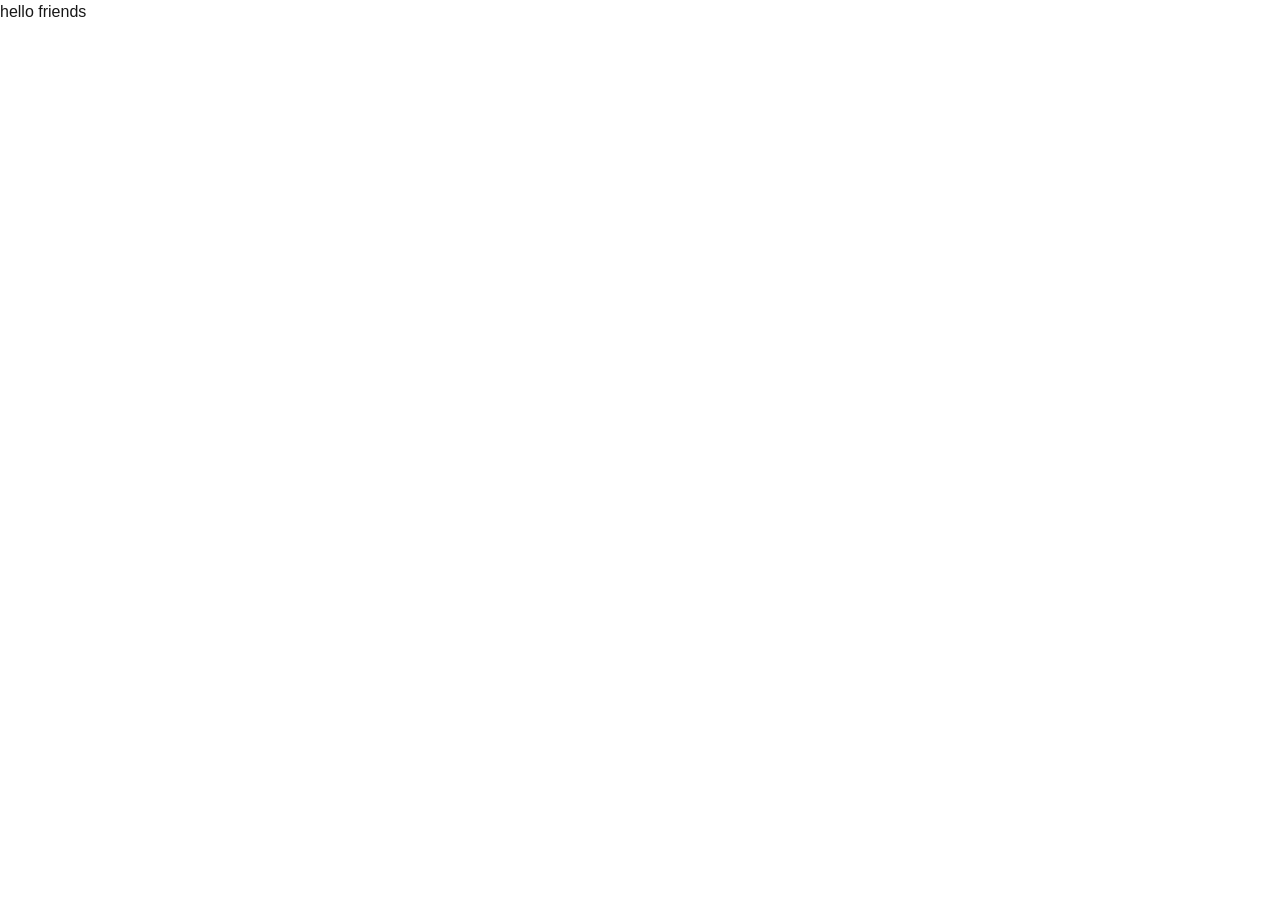
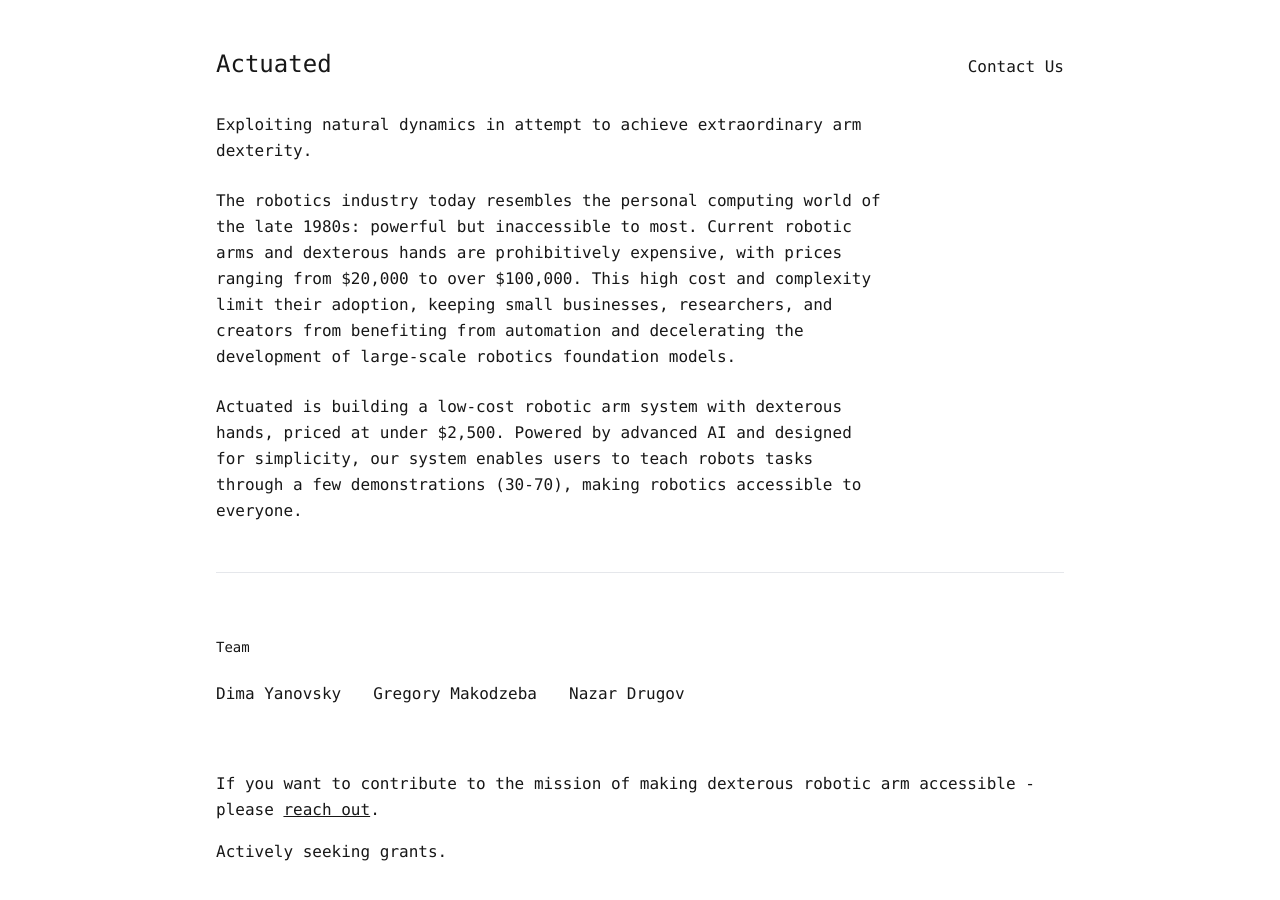
Before and after one commit to gregorymakodzeba/actuated-web, a Next.js app: page / in a window 1280 px wide. Shown: the top 900 px of the page. Before the commit the page ends 800 px from the top, so only its background shows below. Built offline with nearby package versions, Linux system fonts and the light colour scheme.

Commit message:
finished cite

```diff
--- a/app/page.tsx
+++ b/app/page.tsx
@@ -1,7 +1,67 @@
-export default function Home() {
+import React from "react";
+
+export default function Page() {
   return (
-    <p>hello friends
+    <div className="max-w-4xl mx-auto px-6 py-12 font-mono leading-relaxed">
+      <header className="mb-12">
+        <div className="flex items-baseline justify-between mb-8">
+          <h1 className="text-2xl">Actuated</h1>
+          <nav>
+            <ul className="flex gap-4">
+              <li>
+                <a href="mailto:yanovsky@mit.edu" className="hover:opacity-70">
+                  Contact Us
+                </a>
+              </li>
+            </ul>
+          </nav>
+        </div>
 
-    </p>
+        <p className="max-w-2xl mb-6">
+          Exploiting natural dynamics in attempt to achieve extraordinary arm dexterity.
+        </p>
+
+        <p className="max-w-2xl mb-6">
+          The robotics industry today resembles the personal computing world of the late 1980s: powerful but
+          inaccessible to most. Current robotic arms and dexterous hands are prohibitively expensive, with prices
+          ranging from $20,000 to over $100,000. This high cost and complexity limit their adoption, keeping small
+          businesses, researchers, and creators from benefiting from automation and decelerating the development of
+          large-scale robotics foundation models.
+        </p>
+        <p className="max-w-2xl">
+          Actuated is building a low-cost robotic arm system with dexterous hands, priced at under $2,500. Powered by
+          advanced AI and designed for simplicity, our system enables users to teach robots tasks through a few
+          demonstrations (30-70), making robotics accessible to everyone.
+        </p>
+      </header>
+
+      <hr className="my-12 border-t border-gray-200" />
+
+      <section className="my-16">
+        <h2 className="text-sm mb-6">Team</h2>
+        <div className="flex gap-8">
+          <a href="https://www.linkedin.com/in/yanovsk/" className="hover:opacity-70">
+            Dima Yanovsky
+          </a>
+          <a href="http://x.com/youfelll/" className="hover:opacity-70">
+            Gregory Makodzeba
+          </a>
+          <a href="https://www.linkedin.com/in/nazar-drugov-175939276/" className="hover:opacity-70">
+            Nazar Drugov
+          </a>
+        </div>
+      </section>
+
+      <section className="mb-16">
+        <p>
+          If you want to contribute to the mission of making dexterous robotic arm accessible - please{" "}
+          <a href="mailto:yanovsky@mit.edu" className="underline hover:opacity-70">
+            reach out
+          </a>
+          .
+        </p>
+        <p className="mt-4">Actively seeking grants.</p>
+      </section>
+    </div>
   );
 }
--- a/package.json
+++ b/package.json
@@ -18,10 +18,11 @@
     "@types/node": "^20",
     "@types/react": "^19",
     "@types/react-dom": "^19",
+    "autoprefixer": "^10.4.20",
     "eslint": "^9",
     "eslint-config-next": "15.1.6",
-    "postcss": "^8",
-    "tailwindcss": "^3.4.1",
+    "postcss": "^8.5.1",
+    "tailwindcss": "^3.4.17",
     "typescript": "^5"
   }
 }
--- /dev/null
+++ b/tailwind.config.js
@@ -0,0 +1,11 @@
+module.exports = {
+  content: [
+    "./app/**/*.{js,ts,jsx,tsx}",
+    "./pages/**/*.{js,ts,jsx,tsx}",
+    "./components/**/*.{js,ts,jsx,tsx}",
+  ],
+  theme: {
+    extend: {},
+  },
+  plugins: [],
+};
--- a/tailwind.config.ts
+++ b/tailwind.config.ts
@@ -1,4 +1,5 @@
 import type { Config } from "tailwindcss";
+
 
 export default {
   content: [
```
Also changed, not shown: 1 other file (tests, documents, lock files or other folders).
